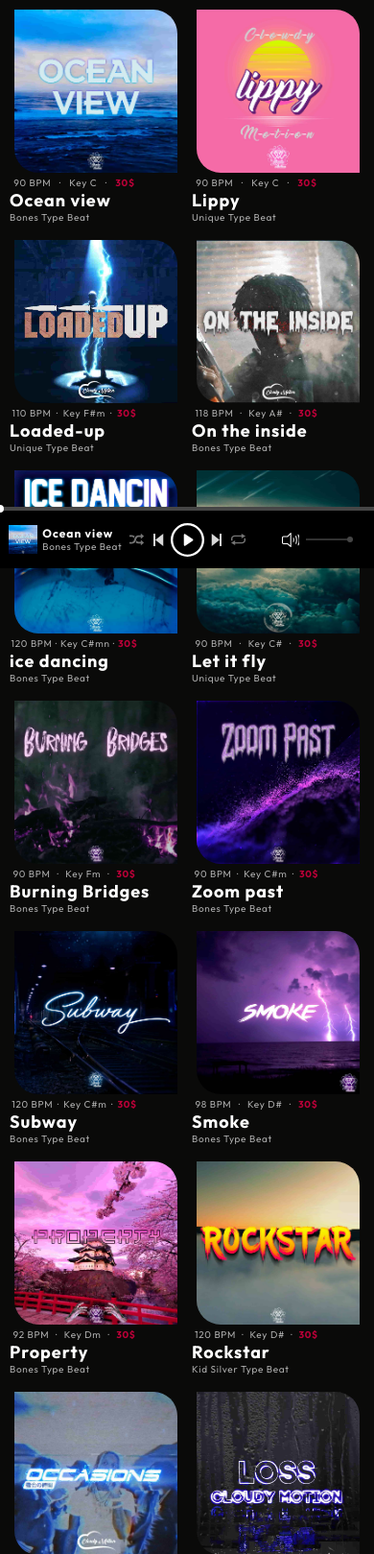
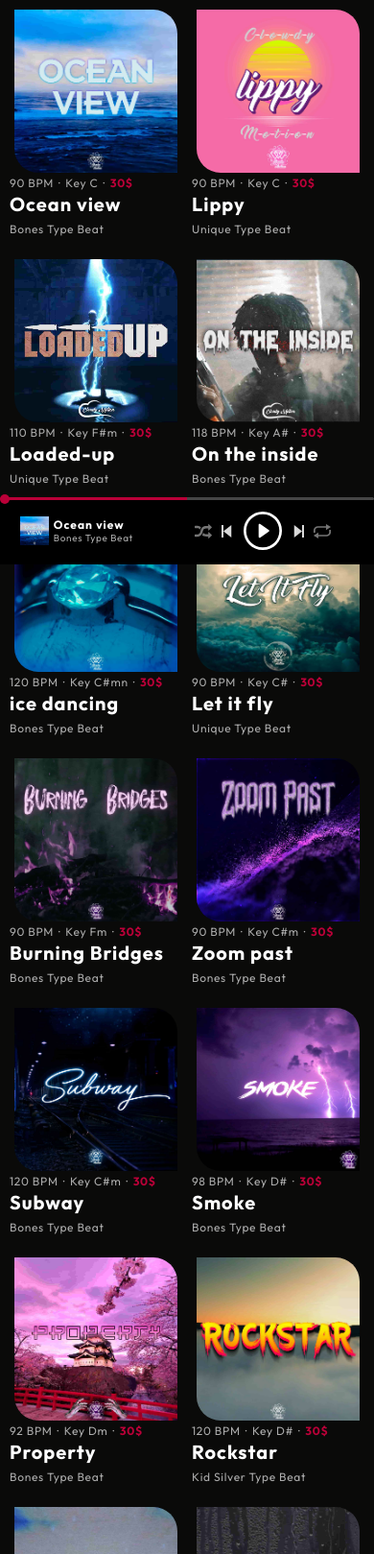
Before and after one commit to RLT-G/Cloudy-Django, a Django app: page /store/ in a window 390 px wide. Shown: the part 256-1875 px from the top of the page at 96% size. Run offline with Django 4.2, Linux system fonts and the light colour scheme; data comes from the database, SQL or seed files in the repository; both versions use the stored data as it was after the commit.

Commit message:
release (v1.3.0)

```diff
--- a/cm_site/models.py
+++ b/cm_site/models.py
@@ -42,6 +42,7 @@ class Tracks(models.Model):
 
 class Banners(models.Model):
     banner = models.ImageField("Banner", upload_to='uploads/')
+    link = models.URLField('HREF', default='http://127.0.0.1:8000/store')
     class Meta:
         verbose_name = 'Banner'
         verbose_name_plural = 'Banners'
--- a/cm_site/static/cm_site/css/store.css
+++ b/cm_site/static/cm_site/css/store.css
@@ -350,6 +350,7 @@ header{
     font-weight: 700;
     line-height: 20px;
     letter-spacing: 1px;
+    margin-bottom: 3px;
 }
 .music__data h1:hover, .music__data h1 a:hover{
     text-decoration: underline;
@@ -446,11 +447,24 @@ header{
 }
 .carousel__slide{
     border-radius: 15px;
-    display: none;
     position: absolute;
     width: 1100px;
     height: 310px;
+    cursor: pointer;
+    position: absolute;
 }
+/*  */
+.carousel__slide {
+    opacity: 0;
+    transition: opacity 0.5s ease-in-out;
+    z-index: 0;
+  }
+
+  .carousel__slide.active {
+    opacity: 1;
+    z-index: 1;
+  }
+/*  */
 .carousel__slide img{
     width: 100%;
     height: 100%;
@@ -465,6 +479,7 @@ header{
     justify-content: center;
     align-items: center;
     background-color: #000;
+    z-index: 10;
 }
 .player-wrapper{
     width: 100%;
@@ -570,7 +585,7 @@ header{
 .other-buy div{
     color: #FFF;
     text-align: center;
-    font-family: Inter;
+    font-family: Outfit;
     font-size: 12px;
     font-style: normal;
     font-weight: 700;
@@ -647,8 +662,8 @@ color: white;
     flex-direction: column;
     justify-content: flex-end;
     align-items: start;
-    height: 50px;
-    gap: 8px;
+    height: auto;
+    gap: 2px;
     margin-left: 15px;
 }
 .player-name{
@@ -674,11 +689,13 @@ color: white;
 }
 .player__progress{
     width: 100%;
-    height: 4px;
+    height: 3px;
     cursor: pointer;
-    background-color: #464646;
+    background-color: #BA0038;
+    position: absolute;
+    top: -2px; left: -2px;
 }
-.progress{
+/* .progress{
     width: 0%;
     height: 4px;
     background-color: #BA0038;
@@ -697,7 +714,7 @@ color: white;
 .player__progress:hover .progress{
     background-color: #ff004c;
     transition: 0.5s;
-}
+} */
 .loadMusicAnim{
     animation-name: loadMusic;
     animation-duration: 0.35s;
@@ -717,3 +734,55 @@ color: white;
     background: url('../img/p-random.svg') no-repeat;
     background-size: cover;
 }
+
+
+
+
+
+/* @import "compass/css3"; */
+
+.player__progress {
+background: linear-gradient(to right, #BA0038 0%, #BA0038 50%, #464646 50%, #464646 100%);
+border-radius: 2px;
+height: 3px;
+width: 100%;
+outline: none;
+transition: background 450ms ease-in;
+
+-webkit-appearance: none;
+}
+.volume{
+    background: linear-gradient(to right, #BA0038 0%, #BA0038 100%, #464646 50%, #464646 100%);
+    transition: background 450ms ease-in;
+}
+
+.player__progress::-webkit-slider-thumb, .volume::-webkit-slider-thumb{
+background-color: #BA0038;
+height: 1px;
+width: 1px;
+border-radius: 50%;
+-webkit-appearance: none;
+}
+.player__progress:hover::-webkit-slider-thumb, .player__progress::-webkit-slider-thumb:hover,
+.volume:hover::-webkit-slider-thumb, .volume::-webkit-slider-thumb:hover{
+background-color: #BA0038;
+height: 20px;
+width: 20px;
+border-radius: 50%;
+transition: 0.5s;
+-webkit-appearance: none;
+}
+
+
+.carousel__slide img:hover{
+    box-shadow: 0 0 10px 1px rgba(0, 140, 186, 0.5);
+
+}
+.player__container_buttons .forward:hover,
+.player__container_buttons .play:hover,
+.player__container_buttons .back:hover{
+    stroke-width: 2px;
+    stroke: #FFF;
+    filter: drop-shadow(0px 0px 5px white);
+    transition: 0.2s;
+}
--- a/cm_site/static/cm_site/css/store_a.css
+++ b/cm_site/static/cm_site/css/store_a.css
@@ -417,14 +417,14 @@
     .volume {
         width: 70%;
     }
-    .player__container_buttons .random, .player__container_buttons .repeat{
+    /* .player__container_buttons .random, .player__container_buttons .repeat{
         width: 15px;
         height: 12.5px;
-    }
-    .player__container_buttons .play {
+    } */
+    /* .player__container_buttons .play {
         width: 35px;
         height: 35px
-    }
+    } */
     .player__container_data{
         max-width: calc(100% / 3);
         min-width: calc(100% / 3);
@@ -461,10 +461,10 @@
     }
 }
 @media only screen and (max-width: 435px) {
-    .player__container_buttons .play {
+    /* .player__container_buttons .play {
         margin-left: 5px;
         margin-right: 5px;
-    }
+    } */
 }
 @media only screen and (max-width: 420px) {
     .navbar__link {
@@ -493,12 +493,12 @@
     .player__container_buttons .forward {
         margin-right: 10px;
     }
-    .player {
+    /* .player {
         height: 60px;
     }
     .player-wrapper {
         height: 60px;
-    }
+    } */
 }
 @media only screen and (max-width: 380px) {
     .volume-ico {
@@ -507,10 +507,10 @@
     .header__container-navbar--no {
         width: 60%;
     }
-    .player__container_buttons .play {
+    /* .player__container_buttons .play {
         width: 30px;
         height: 30px;
-    }
+    } */
     .player-volume {
         width: 100%;
     }
@@ -571,3 +571,155 @@
         font-size: 6px;
     }
 }
+@media only screen and (max-width: 2000px){
+    .footer__container_down-social {
+        width: 15%;
+        display: flex;
+        justify-content: space-between;
+    }
+}
+@media only screen and (max-width: 1400px){
+    .footer__container_down-social {
+        width: 20%;
+        display: flex;
+        justify-content: space-between;
+    }
+}
+@media only screen and (max-width: 1100px){
+    .volume {
+        width: 70%;
+    }
+}
+@media only screen and (max-width: 1000px){
+    .footer__container_down-social {
+        width: 25%;
+    }
+}
+@media only screen and (max-width: 900px){
+    .other-buy {
+        display: none;
+    }
+    .player-volume {
+        width: 100%;
+        justify-content: space-around;
+    }
+    .player__progress::-webkit-slider-thumb, .volume::-webkit-slider-thumb{
+        background-color: #BA0038;
+        height: 10px;
+        width: 10px;
+        border-radius: 50%;
+        -webkit-appearance: none;
+    }
+    .music__data h2 {
+        font-size: 12px;
+    }
+}
+@media only screen and (max-width: 800px){
+    .footer__container_down-social {
+        width: auto;
+        gap: 10px;
+    }
+    .music__data-main {
+        width: auto;
+        gap: 5px;
+    }
+}
+@media only screen and (max-width: 700px){
+    .music__data h2 {
+        font-size: 10px;
+    }
+}
+@media only screen and (max-width: 600px){
+    .player-cover {
+        display: none;
+    }
+}
+@media only screen and (max-width: 480px){
+    .player__container_data {
+        display: flex;
+        justify-content: start;
+    }
+    .player__container_other {
+        display: none;
+    }
+    .player-cover {
+        display: block;
+    }
+    .player__container  {
+        justify-content: space-around;
+    }
+    .player__container_buttons {
+        max-width: unset;
+        min-width: unset;
+        width: 50%;
+    }
+
+    .music__data h2 {
+        font-size: 14px;
+    }
+    .music__data h3 {
+        font-size: 14px;
+    }
+    .music__data h1, .music__data h1 a {
+        font-size: 24px;
+    }
+    .music__data h1, .music__data h1 a {
+        line-height: 32px;
+    }
+    .music__data {
+        height: 70px;
+    }
+}
+
+
+@media only screen and (max-width: 440px){
+    .music__data h2 {
+        font-size: 12px;
+    }
+    .music__data h3 {
+        font-size: 12px;
+    }
+    .music__data h1, .music__data h1 a {
+        font-size: 22px;
+    }
+    .music__data h1, .music__data h1 a {
+        line-height: 32px;
+    }
+    .music__data {
+        height: 70px;
+    }
+}
+@media only screen and (max-width: 400px){
+    .music__data h2 {
+        font-size: 12px;
+    }
+    .music__data h3 {
+        font-size: 12px;
+    }
+    .music__data h1, .music__data h1 a {
+        font-size: 20px;
+    }
+    .music__data h1, .music__data h1 a {
+        line-height: 32px;
+    }
+    .music__data {
+        height: 70px;
+    }
+}
+@media only screen and (max-width: 370px){
+    .music__data h2 {
+        font-size: 10px;
+    }
+    .music__data h3 {
+        font-size: 10px;
+    }
+    .music__data h1, .music__data h1 a {
+        font-size: 18px;
+    }
+    .music__data h1, .music__data h1 a {
+        line-height: 28px;
+    }
+    .music__data {
+        height: auto;
+    }
+}
--- a/cm_site/templates/cm_site/store.html
+++ b/cm_site/templates/cm_site/store.html
@@ -69,11 +69,16 @@
                 <div class="main__container_banners">
                     <div class="main__container_banners-carousel">
                         {% for banner in banners %}
-                            <div class="carousel__slide">
+                            <div class="carousel__slide" onclick="goToUrl('{{banner.link}}')">
                                 <img src="../media/{{banner.banner}}" alt="banner.jpg">
                             </div>
                         {% endfor %}
                     </div>
+                    <script>
+                        function goToUrl(url){
+                            window.open(url, '_blank');
+                        }
+                    </script>
                 </div>
                 <!-- Поисковик и фильтр -->
                 <div class="main__container_sort">
@@ -150,11 +155,11 @@
                 <div class="footer__container_line"></div>
                 <div class="footer__container_down">
                     <div class="footer__container_down-social">
-                        <a href=""><div class="instagram"></div></a>
-                        <a href=""><div class="youtube"></div></a>
-                        <a href=""><div class="telegram"></div></a>
-                        <a href=""><div class="discord"></div></a>
-                        <a href=""><div class="email"></div></a>
+                        <a href="https://www.instagram.com/cloudymotion4life/"><div class="instagram"></div></a>
+                        <a href="https://www.youtube.com/channel/UCjFzg281yew5Ikgu4QzfoqQ"><div class="youtube"></div></a>
+                        <a href="https://t.me/Cloudy_Motion"><div class="telegram"></div></a>
+                        <a href="https://discord.gg/8bJu3stv"><div class="discord"></div></a>
+                        <a href="mailto:cloudymotion4life@gmail.com"><div class="email"></div></a>
                     </div>
                     <div class="footer__container_down-copyright">
                         ©Copyright Cloudy Motion
@@ -175,9 +180,42 @@
                 <source src="" type="audio/mpeg">
             </audio>
             <!-- Прогресс бар -->
-            <div class="player__progress">
+            <!-- <div class="player__progress">
                 <div class="progress"></div>
-            </div>
+            </div> -->
+            <input class="player__progress" id="myRange" type="range" min="0" max="100" step="0.00001" value="0">
+            <script src="https://code.jquery.com/jquery-3.6.4.min.js"></script>
+
+            <script>
+                // .firefox
+const isFF = true;
+
+const addRule = ((style) => {
+    const sheet = document.head.appendChild(style).sheet;
+
+    return (selector, css) => {
+        if (isFF) {
+            if (sheet.cssRules.length > 0) {
+                sheet.deleteRule(0);
+            }
+
+            try {
+                sheet.insertRule(`${selector} {${css}}`, 0);
+            } catch (ex) {
+                isFF = false;
+            }
+        }
+    };
+})(document.createElement("style"));
+
+// .chrome styling
+$('.player__progress').on('input', function () {
+    $(this).css('background', `linear-gradient(to right, #BA0038 0%, #BA0038 ${this.value}%, #464646 ${this.value}%, #464646 100%)`);
+});
+
+
+
+            </script>
             <!-- Главная оболочка -->
             <div class="player-wrapper">
                 <div class="player__container">
@@ -218,13 +256,17 @@
                             <div class="volume-ico"></div>
                             <!-- <div class="volume"></div> -->
                             <input class="volume" type="range" id="volumeControl" min="0" max="1" step="0.01" value="1">
+                            <script>
+                                $('.volume').on('input', function () {
+                                    $(this).css('background', `linear-gradient(to right, #BA0038 0%, #BA0038 ${this.value * 100}%, #464646 ${this.value * 100}%, #464646 100%)`);
+                                });
+                            </script>
                         </div>
                     </div>
                 </div>
             </div>
         </div>
     </div>
-
     <!-- Скрипт плеера -->
     <script>
         // Получение блоков
@@ -234,7 +276,8 @@
         const volumeControl = document.querySelector('.volume');
         const audio = document.querySelector('.player__audio');
         const cover = document.querySelector('.player-cover');
-        const progress = document.querySelector('.progress');
+        // const progress = document.querySelector('.progress');
+        const progress = document.querySelector('.player__progress');
         const title = document.querySelector('.player-name');
         const nextBtn = document.querySelector('.forward');
         const randBtn = document.querySelector('.random');
@@ -250,7 +293,9 @@
                     name: "{{element.track_name}}",
                     typeBeat: "{{element.type_beat}} Type Beat",
                     cover: "../media/{{element.cover_art}}",
+                    // mp3: "../media/{{element.mp3}}"
                     mp3: "../media/{{element.mp3}}"
+                    // mp3: "../media/{{element.mp3}}"
                 },
             {% endfor %}
         ];
@@ -258,10 +303,25 @@
         let songIndex = 0;
         // Функция инициализации
         function loadSong(songIndex){
+            const audioUrl = songs[songIndex].mp3;
+            fetch(audioUrl)
+            .then(response => {
+                if (!response.ok) {
+                    throw new Error(`HTTP error! Status: ${response.status}`);
+                }
+                return response.blob();
+            })
+            .then(blob => {
+                const objectURL = URL.createObjectURL(blob);
+                audio.src = objectURL;
+                console.log('Audio loaded successfully:', audio);
+            })
+            .catch(error => {
+                console.error('Error loading audio file:', error);
+            });
             title.innerHTML = songs[songIndex].name;
             typeBeat.innerHTML = songs[songIndex].typeBeat;
-            audio.src = songs[songIndex].mp3;
-            audio.load();
+            // audio.load();
             cover.style.background = "url(" + songs[songIndex].cover + ")";
             cover.style.backgroundSize = "cover";
             cover.style.backgroundRepeat = "no-repeat";
@@ -340,7 +400,9 @@
                 songIndex = Math.floor(Math.random() * songs.length);
             }
             loadSong(songIndex);
+            setTimeout(() => {
                 playSong();
+            }, 500);
         }
         nextBtn.addEventListener('click', nextSong);
         // Кнопка prev
@@ -353,7 +415,9 @@
                 songIndex = Math.floor(Math.random() * songs.length);
             }
             loadSong(songIndex);
+            setTimeout(() => {
                 playSong();
+            }, 500);
         }
         prevBtn.addEventListener('click', prevSong);
 
@@ -361,73 +425,21 @@
         function updateProgress(e){
             const {duration, currentTime} = e.srcElement;
             const progressPercent = (currentTime / duration) * 100;
-            progress.style.width = progressPercent + "%";
+            progress.value = parseFloat(progressPercent.toFixed(5));
+            // Получаем элемент .player__progress
+            const playerProgressUp = $('.player__progress');
+
+            // Устанавливаем стиль
+            playerProgressUp.css('background', `linear-gradient(to right, #BA0038 0%, #BA0038 ${playerProgressUp.val()}%, #464646 ${playerProgressUp.val()}%, #464646 100%)`);
+
+            // progress.style.background = `linear-gradient(to right, #BA0038 0%, #BA0038 ${progress.value}%, ##464646 ${progress.value}%, #464646 100%)`;
         }
         audio.addEventListener('timeupdate', updateProgress);
-
-        // Гадость
-        let isPlaying = false;
-        audio.addEventListener('play', function () {
-            isPlaying = true;
+        progress.addEventListener('input', function() {
+            const progress_value = parseFloat(this.value);
+            const duration = audio.duration;
+            audio.currentTime = (progress_value / 100) * duration;
         });
-        audio.addEventListener('pause', function () {
-            isPlaying = false;
-        });
-        function setProgress(e) {
-            const width = this.clientWidth;
-            const clickX = e.offsetX;
-            const duration = audio.duration;
-            const userCurrentTime = (clickX / width) * duration;
-            const audioCurrentTime = audio.currentTime;
-            const progressWidth = progress.style.width;
-            progressContainer.removeEventListener('click', setProgress);
-            if (isPlaying) {
-                audio.pause();
-                for (let index = 0; index < 30; index++) {
-                    audio.load();
-                }
-                audio.currentTime = userCurrentTime;
-
-                audio.play();
-                    setTimeout(() => {
-                    errorHandler(userCurrentTime, audioCurrentTime, progressWidth, false);
-                    progressContainer.addEventListener('click', setProgress);
-                }, 200);
-            } else {
-                for (let index = 0; index < 30; index++) {
-                    audio.load();
-                }
-                console.log('DON`T PLAY');
-                audio.currentTime = userCurrentTime;
-                setTimeout(() => {
-                    errorHandler(userCurrentTime, audioCurrentTime, progressWidth, true);
-                    progressContainer.addEventListener('click', setProgress);
-                }, 200);
-            }
-        }
-        progressContainer.addEventListener('click', setProgress);
-
-        function errorHandler(userCurrentTime, currentTime, progressWidth, isStop){
-            if (Math.floor(audio.currentTime) == 0){
-                console.log("LOAD MUSIC");
-                progress.classList.add('loadMusicAnim');
-                audio.pause();
-                audio.removeEventListener('timeupdate', updateProgress);
-                progress.style.width = progressWidth;
-                audio.muted = true;
-                audio.playbackRate = 16;
-                audio.play();
-                setTimeout(() => {
-                    progress.classList.remove('loadMusicAnim');
-                    audio.muted = false;
-                    audio.playbackRate = 1;
-                    if (isStop){
-                        audio.pause();
-                    }
-                    audio.addEventListener('timeupdate', updateProgress);
-                }, (userCurrentTime / 16) * 1000);
-            }
-        }
         // Звук
         audio.volume = 1;
         volumeControl.addEventListener('input', function() {
@@ -488,7 +500,9 @@
                 musicCoverButton.classList.add('music__cover_button-active');
                 songIndex = index - 1;
                 loadSong(songIndex);
+                setTimeout(() => {
                     playSong(songIndex);
+                }, 500);
             }
         }
     </script>
@@ -497,12 +511,13 @@
         document.addEventListener("DOMContentLoaded", function () {
             const slides = document.querySelectorAll(".carousel__slide");
             let currentSlide = 0;
+
             function showSlide(slideIndex) {
             slides.forEach((slide, index) => {
                 if (index === slideIndex) {
-                        slide.style.display = "block";
+                slide.classList.add("active");
                 } else {
-                        slide.style.display = "none";
+                slide.classList.remove("active");
                 }
             });
             }
--- a/manage.py
+++ b/manage.py
@@ -6,7 +6,7 @@ import sys
 
 def main():
     """Run administrative tasks."""
-    os.environ.setdefault('DJANGO_SETTINGS_MODULE', 'settings.settings')
+    os.environ.setdefault('DJANGO_SETTINGS_MODULE', 'www.settings')
     try:
         from django.core.management import execute_from_command_line
     except ImportError as exc:
--- a/settings/asgi.py
+++ b/www/asgi.py
@@ -11,6 +11,6 @@ import os
 
 from django.core.asgi import get_asgi_application
 
-os.environ.setdefault('DJANGO_SETTINGS_MODULE', 'settings.settings')
+os.environ.setdefault('DJANGO_SETTINGS_MODULE', 'www.settings')
 
 application = get_asgi_application()
--- a/settings/wsgi.py
+++ b/www/wsgi.py
@@ -11,6 +11,6 @@ import os
 
 from django.core.wsgi import get_wsgi_application
 
-os.environ.setdefault('DJANGO_SETTINGS_MODULE', 'settings.settings')
+os.environ.setdefault('DJANGO_SETTINGS_MODULE', 'www.settings')
 
 application = get_wsgi_application()
```
Also changed, not shown: www/settings.py (renamed from settings/settings.py, +8 -10 lines), cm_site/migrations/0007_banners_link.py (added), db.sqlite3, www/__init__.py (added), www/urls.py (renamed from settings/urls.py). Lines whose indentation alone changed are shown as unchanged.
